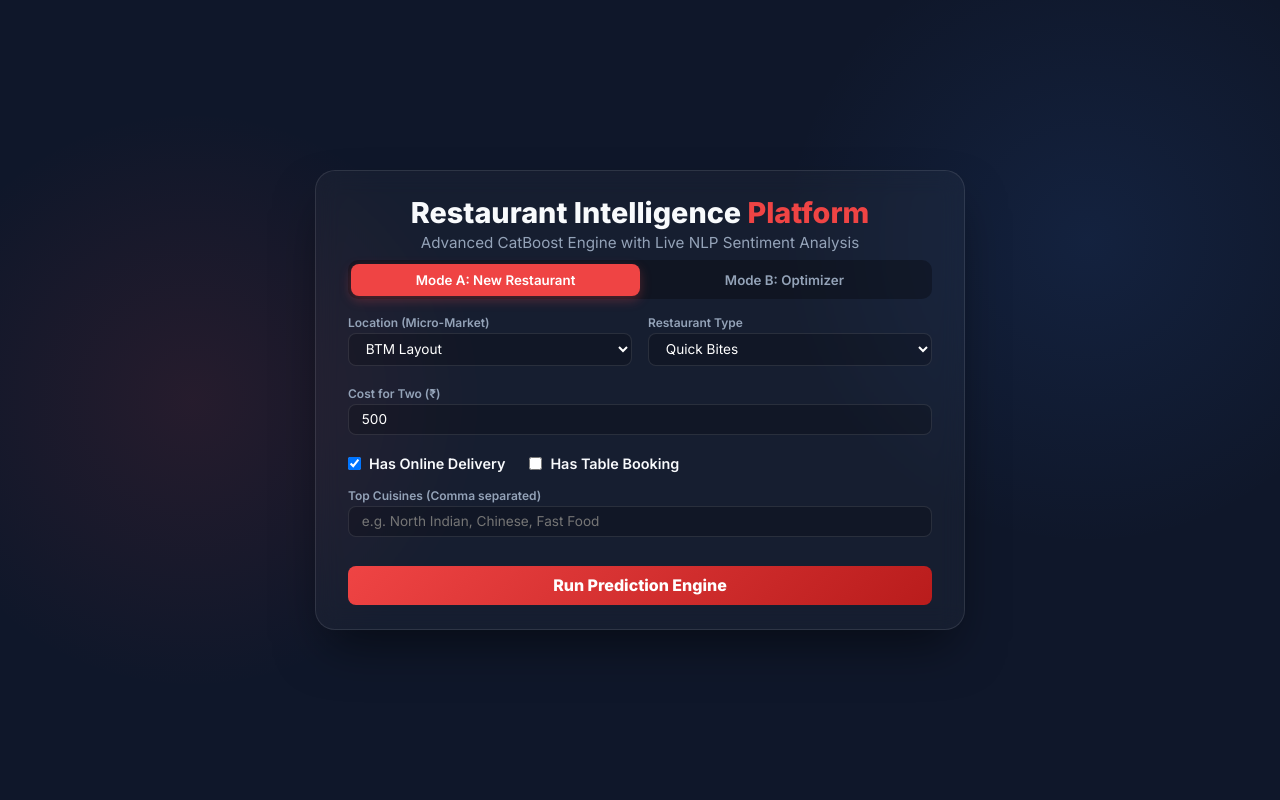
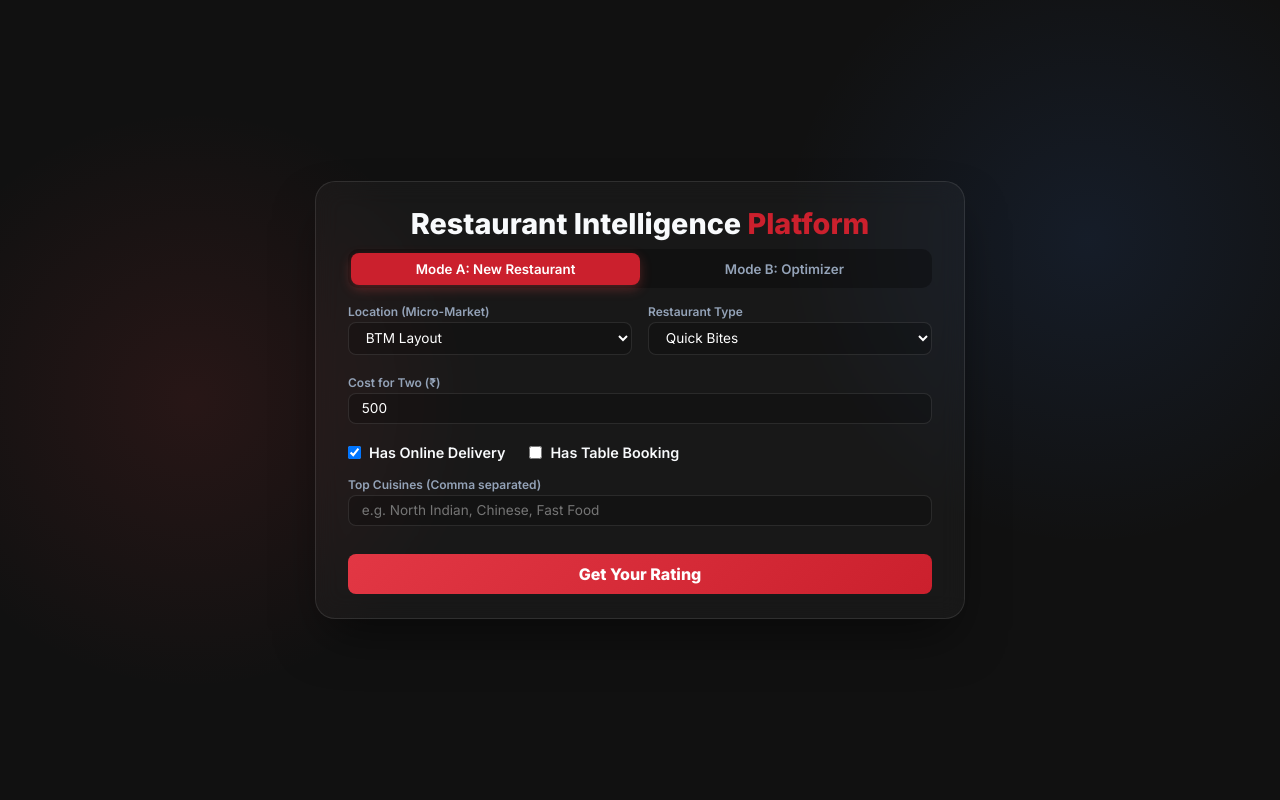
Before and after one commit to Devx-RGS/Restaurant-Intelligence-Platform, a Flask app: page / in a window 1280 px wide. Run offline with Flask 3, Linux system fonts and the light colour scheme; parts of the project's set-up code (start-up, migrations or seed data) failed here and were passed over.

Commit message:
style: updated UI for a cleaner, professional look

```diff
--- a/src/app/static/css/style.css
+++ b/src/app/static/css/style.css
@@ -1,9 +1,9 @@
 /* Color Palette and Variables */
 :root {
-    --bg-dark: #0f172a;
+    --bg-dark: #111111;
     --bg-panel: rgba(255, 255, 255, 0.03);
-    --primary: #ef4444; /* Zomato Red */
-    --primary-hover: #dc2626;
+    --primary: #cb202d; /* Authentic Zomato Red */
+    --primary-hover: #e23744;
     --text-main: #f8fafc;
     --text-muted: #94a3b8;
     --border-color: rgba(255, 255, 255, 0.1);
@@ -149,7 +149,7 @@ select option { background: var(--bg-dark); }
     padding: 0.6rem;
     border: none;
     border-radius: 8px;
-    background: linear-gradient(135deg, #ef4444, #b91c1c);
+    background: linear-gradient(135deg, #e23744, #cb202d);
     color: white;
     font-size: 1rem;
     font-weight: 800;
--- a/src/app/static/js/main.js
+++ b/src/app/static/js/main.js
@@ -21,7 +21,7 @@ document.getElementById('prediction-form').addEventListener('submit', async (e)
 
     const submitBtn = document.getElementById('submit-btn');
     const originalText = submitBtn.innerText;
-    submitBtn.innerText = 'Calculating Predictions...';
+    submitBtn.innerText = 'Calculating Rating...';
     submitBtn.disabled = true;
 
     try {
--- a/src/app/templates/index.html
+++ b/src/app/templates/index.html
@@ -16,7 +16,6 @@
         <!-- Header -->
         <header class="header">
             <h1>Restaurant Intelligence <span class="highlight">Platform</span></h1>
-            <p>Advanced CatBoost Engine with Live NLP Sentiment Analysis</p>
         </header>
 
         <!-- Main Interface -->
@@ -113,7 +112,7 @@
                 </div>
 
                 <!-- Submit Button -->
-                <button type="submit" class="submit-btn" id="submit-btn">Run Prediction Engine</button>
+                <button type="submit" class="submit-btn" id="submit-btn">Get Your Rating</button>
             </form>
 
             <!-- Results Dashboard (Hidden until prediction runs) -->
```
Also changed, not shown: README.md.
